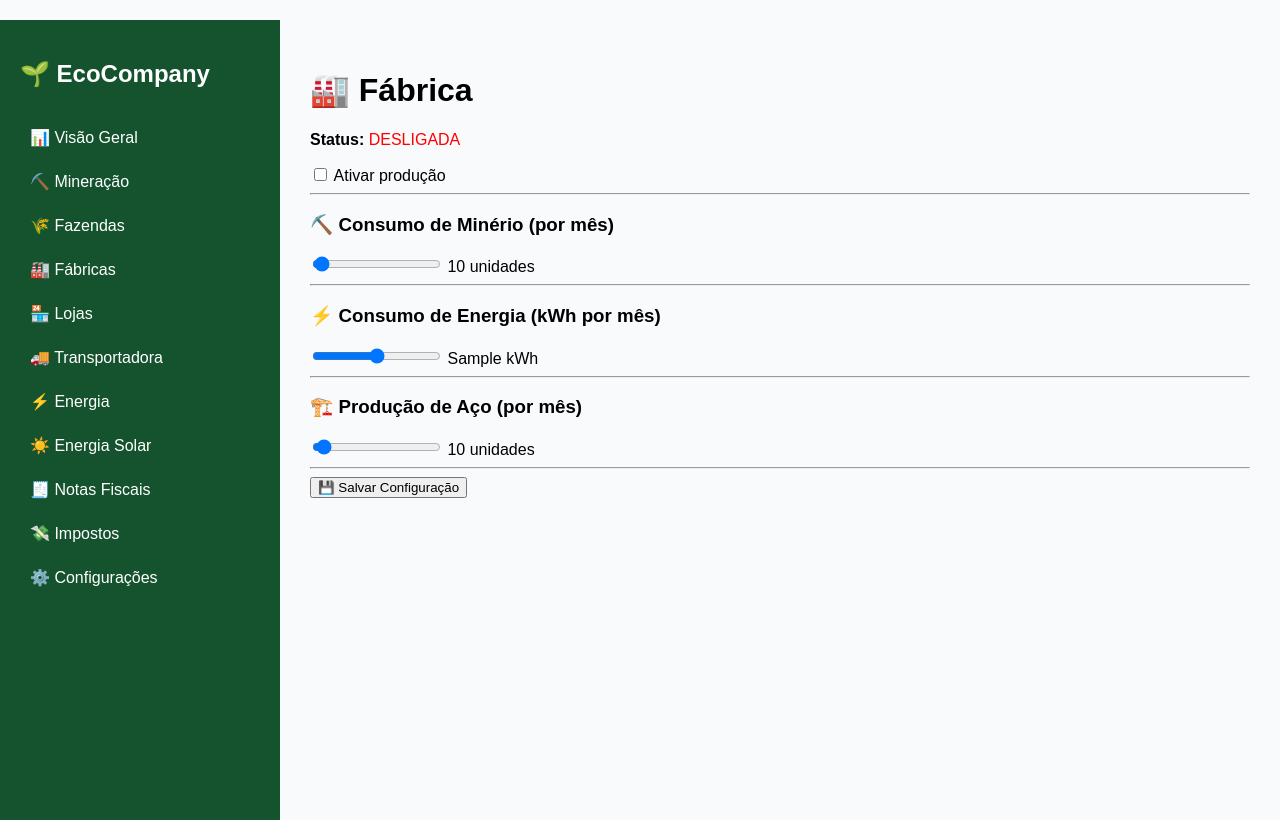
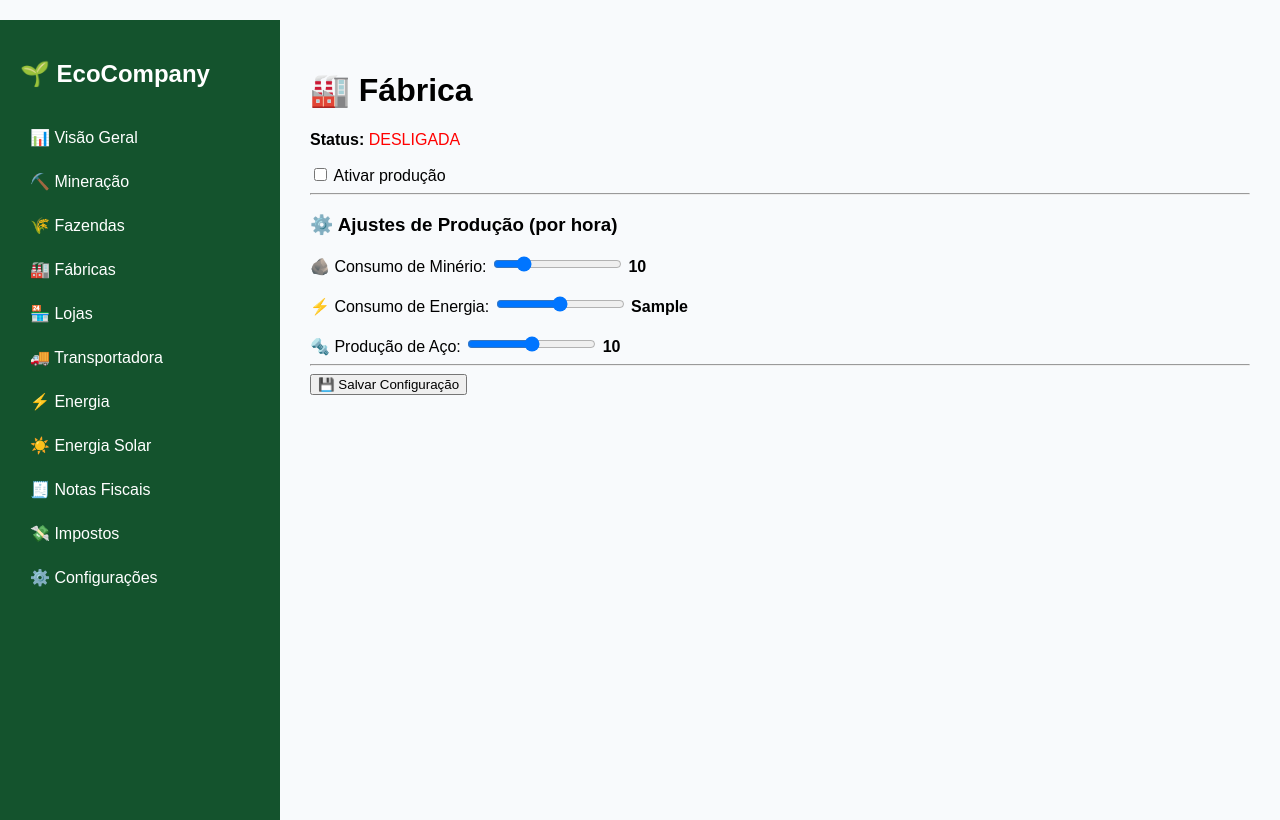
Before and after one commit to mauriciok10lg-wq/EcoCompany, a Flask app: template templates/fabrica.html in a window 1280 px wide. Shown: the part 19-839 px from the top of the page. Run offline with Flask 3, Linux system fonts and the light colour scheme; the template is opened without the code that fills it: most values are stand-ins (such as "Sample title", 1, 10 or a date in 2020).

Commit message:
Update fabrica.html

```diff
--- a/templates/fabrica.html
+++ b/templates/fabrica.html
@@ -21,36 +21,38 @@
 
   <hr>
 
-  <h3>⛏️ Consumo de Minério (por mês)</h3>
-  <input type="range"
+  <h3>⚙️ Ajustes de Produção (por hora)</h3>
+
+  <label>
+    🪨 Consumo de Minério:
+    <input type="range" min="0" max="50" step="1"
            name="consumo_minerio"
-         min="0"
-         max="500"
            value="{{ fabrica.consumo_minerio }}"
-         oninput="minerioOutput.value = this.value">
-  <output id="minerioOutput">{{ fabrica.consumo_minerio }}</output> unidades
+           oninput="minerioValue.innerText = this.value">
+    <strong><span id="minerioValue">{{ fabrica.consumo_minerio }}</span></strong>
+  </label>
 
-  <hr>
+  <br><br>
 
-  <h3>⚡ Consumo de Energia (kWh por mês)</h3>
-  <input type="range"
+  <label>
+    ⚡ Consumo de Energia:
+    <input type="range" min="0" max="100" step="1"
            name="consumo_energia"
-         min="0"
-         max="2000"
            value="{{ fabrica.consumo_energia }}"
-         oninput="energiaOutput.value = this.value">
-  <output id="energiaOutput">{{ fabrica.consumo_energia }}</output> kWh
+           oninput="energiaValue.innerText = this.value">
+    <strong><span id="energiaValue">{{ fabrica.consumo_energia }}</span></strong>
+  </label>
 
-  <hr>
+  <br><br>
 
-  <h3>🏗️ Produção de Aço (por mês)</h3>
-  <input type="range"
+  <label>
+    🔩 Produção de Aço:
+    <input type="range" min="0" max="20" step="1"
            name="producao_aco"
-         min="0"
-         max="300"
            value="{{ fabrica.producao_aco }}"
-         oninput="acoOutput.value = this.value">
-  <output id="acoOutput">{{ fabrica.producao_aco }}</output> unidades
+           oninput="acoValue.innerText = this.value">
+    <strong><span id="acoValue">{{ fabrica.producao_aco }}</span></strong>
+  </label>
 
   <hr>
 
```
Lines whose indentation alone changed are shown as unchanged.
